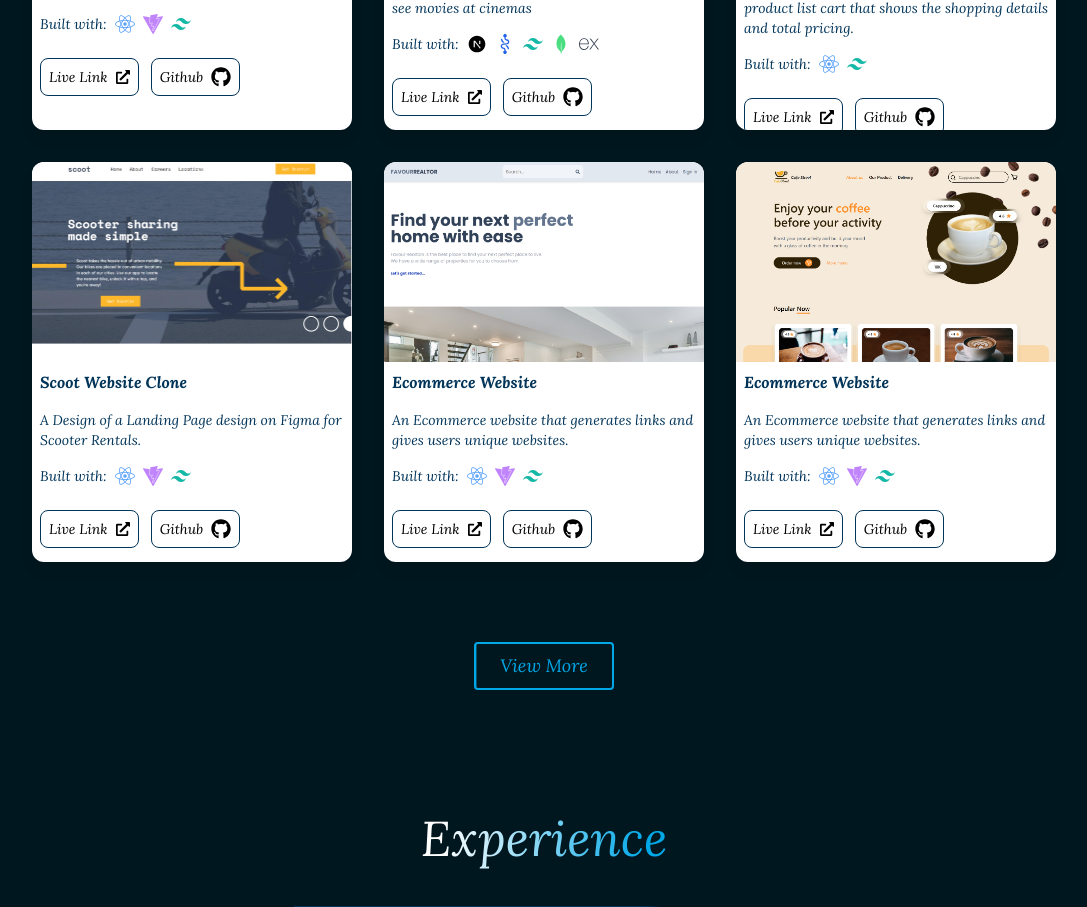
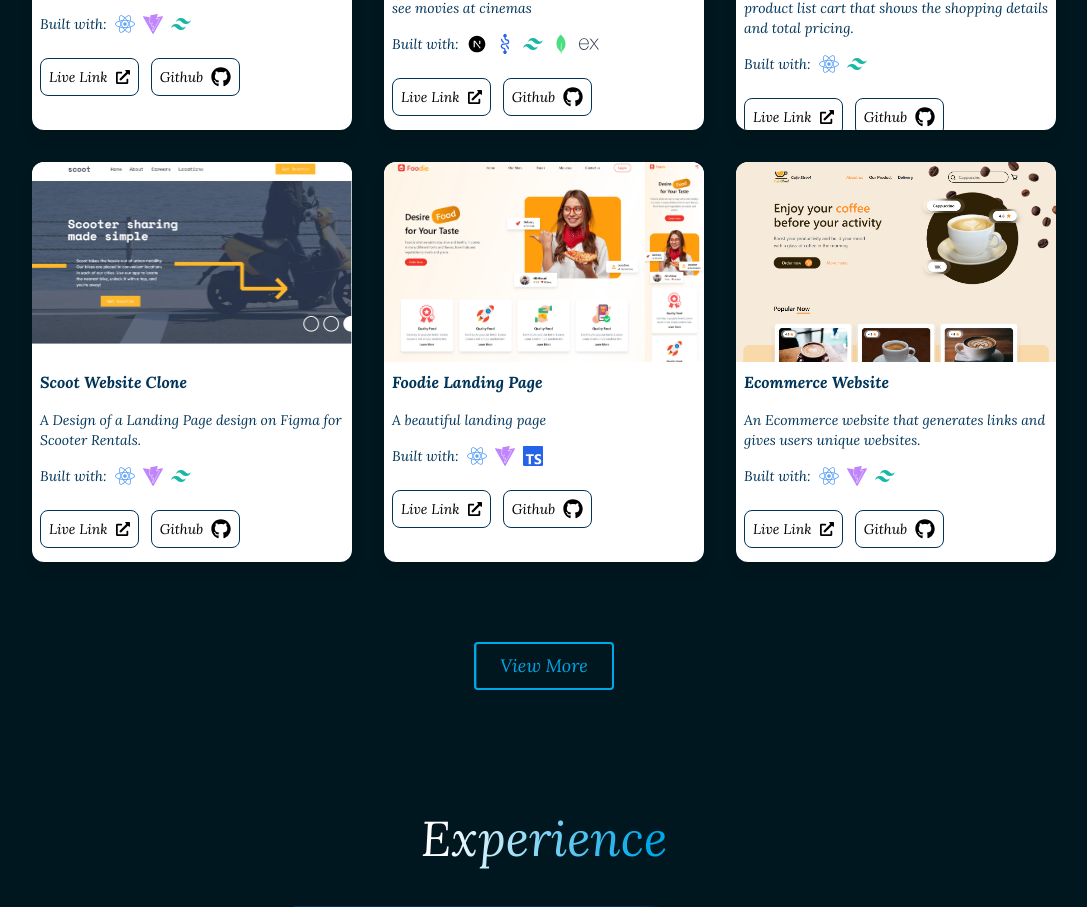
Before and after one commit to Nnamdi-Uzoigwe/My-Portfolio, a React (Vite) app: page / in a window 1280 px wide. Shown: the part 3537-4444 px from the top of the page, without its empty margins (96-1183 px from the left). Built offline with nearby package versions, Linux system fonts and the light colour scheme.

Commit message:
more changes

```diff
--- a/src/data/projectData.js
+++ b/src/data/projectData.js
@@ -5,6 +5,7 @@ import portfolioImg4 from "../assets/coffee-landing-page.png"
 import portfolioImg5 from "../assets/vilancy-site.png"
 import portfolioImg6 from "../assets/product-cart.png"
 import portfolioImg7 from "../assets/scoot-website.png"
+import portfolioImg8 from "../assets/foodie-landing-page.jpg"
 
 
 const projectData = [
@@ -113,14 +114,16 @@ const projectData = [
     },
     {
       id: 8,
-      image: portfolioImg1,
-      name: "Ecommerce Website",
-      description: "An Ecommerce website that generates links and gives users unique websites.",
+      image: portfolioImg8,
+      name: "Foodie Landing Page",
+      description: "A beautiful landing page",
       stack: [
         { id: 1, icon: "React" },
         { id: 2, icon: "Vite" },
-        { id: 3, icon: "Tailwind" }
-      ]
+        { id: 3, icon: "Typescript" }
+      ],
+      link: "https://foodie-landing-page-self.vercel.app",
+      github: "https://github.com/Nnamdi-Uzoigwe/Foodie-Landing-Page"
     },
     {
       id: 9,
```
Also changed, not shown: src/assets/foodie-landing-page.jpg (added).
